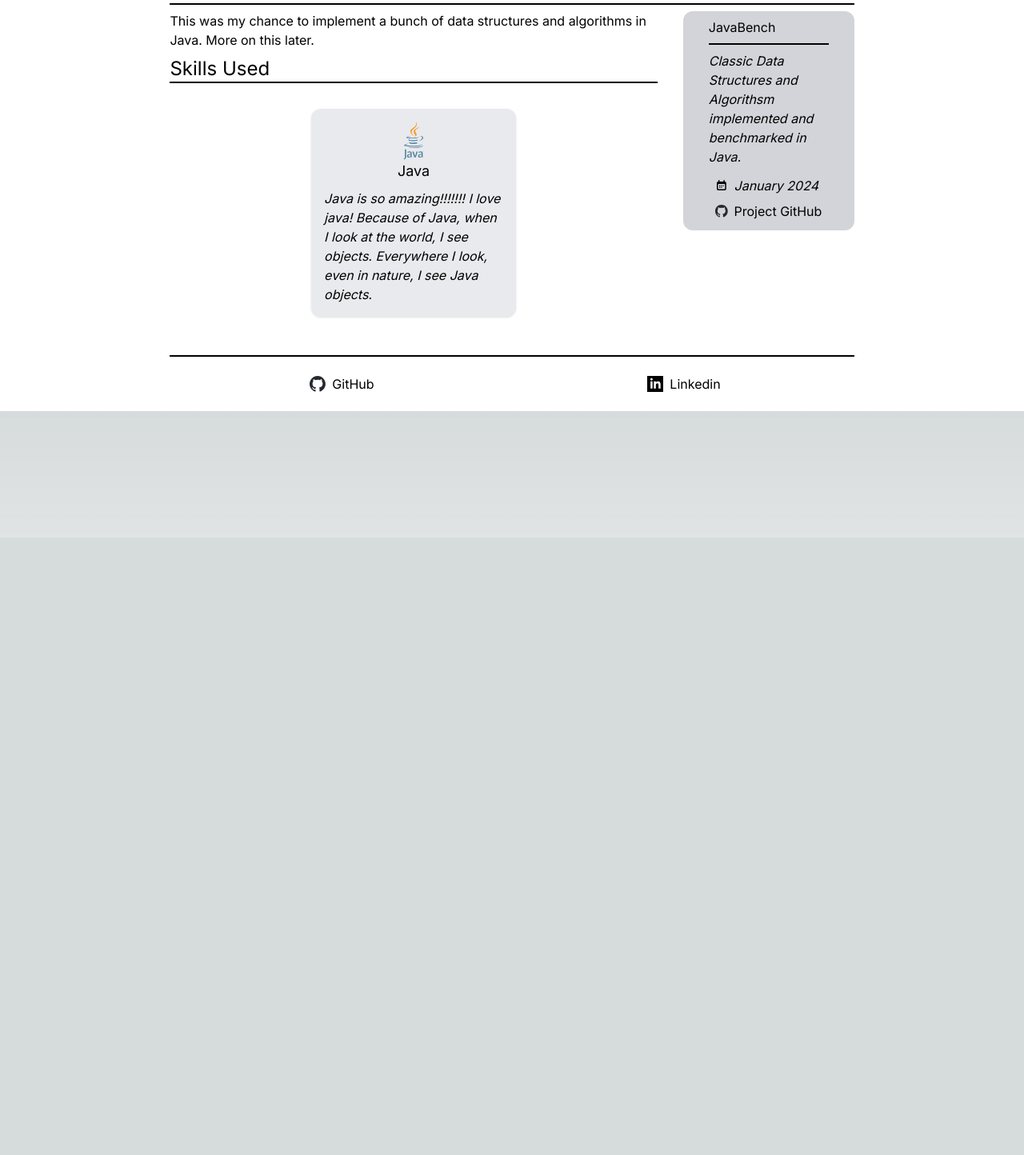
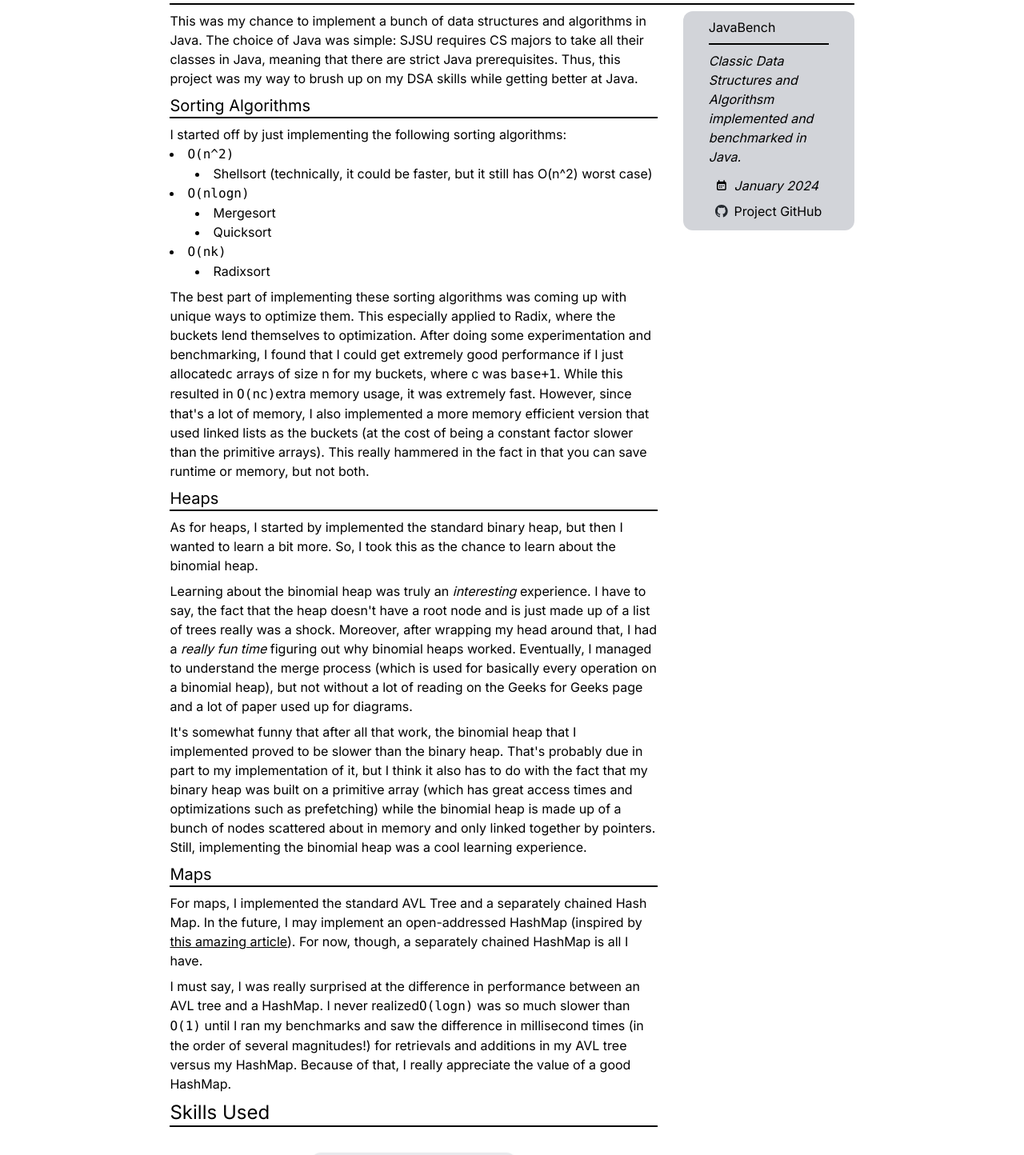
Before and after one commit to chrehall68/chrehall68.github.io, a Next.js app: page /projects/javabench in a window 1280 px wide. Shown: the part 128-1572 px from the top of the page at 80% size. Before the commit the page ends 800 px from the top, so only its background shows below. Built offline with nearby package versions, Linux system fonts and the light colour scheme.

Commit message:
flush out javabench

```diff
--- a/app/page.tsx
+++ b/app/page.tsx
@@ -106,7 +106,8 @@ export default function Home() {
   return <Content useLoader={true} pre={() => UnderlinedTypeAnimation("I make ", ["embedded firmware", "applications", "CLI scripts", "artificial intelligence", "tomorrow's software"])}>
     < HeadedContainer title="Hi there" className="py-10" >
       <p className="pb-2">
-        You&apos;ve reached my website! Here, you can learn all about me, my projects, and my accomplishments.
+        You&apos;ve reached my website! I&apos;m Eliot Hall (or chrehall68 in my socials).
+        Here, you can learn all about me, my projects, and my accomplishments.
         You can also access my resume and socials (located at the bottom of this page).
       </p>
       <p>
--- a/app/projects/javabench/page.tsx
+++ b/app/projects/javabench/page.tsx
@@ -1,13 +1,78 @@
 import { Blog, Skill, SkillsUsed } from "@/components/Blog";
+import { HeadedContainer } from "@/components/HeadedContainer";
+import Link from "next/link";
 
 export default function Page() {
     return <Blog title="JavaBench" dates="January 2024" brief="Classic Data Structures and Algorithsm implemented and benchmarked in Java." github="https://github.com/chrehall68/javabench">
         <p className="pb-2">
-            This was my chance to implement a bunch of data structures and algorithms in Java. More on this later.
+            This was my chance to implement a bunch of data structures and algorithms in Java.
+            The choice of Java was simple: SJSU requires CS majors to take all their classes in Java,
+            meaning that there are strict Java prerequisites. Thus, this project was my way to brush
+            up on my DSA skills while getting better at Java.
         </p>
 
+        <HeadedContainer title="Sorting Algorithms" textSize="text-xl">
+            <div className="pb-2">
+                <p>
+                    I started off by just implementing the following sorting algorithms:
+                </p>
+                <li><code>O(n^2)</code></li>
+                <li className="pl-8">Shellsort (technically, it could be faster, but it still has O(n^2) worst case)</li>
+                <li><code>O(nlogn)</code></li>
+                <li className="pl-8">Mergesort</li>
+                <li className="pl-8">Quicksort</li>
+                <li><code>O(nk)</code></li>
+                <li className="pl-8">Radixsort</li>
+            </div>
+
+            <p className="pb-2">
+                The best part of implementing these sorting algorithms was coming up with unique ways to optimize them.
+                This especially applied to Radix, where the buckets lend themselves to optimization. After doing some
+                experimentation and benchmarking, I found that I could get extremely good performance if I just allocated
+                <code>c</code> arrays of size n for my buckets, where c was <code>base+1</code>. While this resulted in <code>O(nc)</code>
+                extra memory usage, it was extremely fast. However, since that&apos;s a lot of memory, I also implemented a more
+                memory efficient version that used linked lists as the buckets (at the cost of being a constant factor slower
+                than the primitive arrays). This really hammered in the fact in that you can save runtime or memory, but not both.
+            </p>
+        </HeadedContainer>
+
+        <HeadedContainer title="Heaps" textSize="text-xl">
+            <p className="pb-2">
+                As for heaps, I started by implemented the standard binary heap, but then I wanted to learn a bit more.
+                So, I took this as the chance to learn about the binomial heap.
+            </p>
+            <p className="pb-2">
+                Learning about the binomial heap was truly an <i>interesting</i> experience. I have to say, the fact that
+                the heap doesn&apos;t have a root node and is just made up of a list of trees really was a shock. Moreover,
+                after wrapping my head around that, I had a <i>really fun time</i> figuring out why binomial heaps worked.
+                Eventually, I managed to understand the merge process (which is used for basically every operation on a binomial heap),
+                but not without a lot of reading on the Geeks for Geeks page and a lot of paper used up for diagrams.
+            </p>
+            <p className="pb-2">
+                It&apos;s somewhat funny that after all that work, the binomial heap that I implemented proved to be slower than the
+                binary heap. That&apos;s probably due in part to my implementation of it, but I think it also has to do with the fact
+                that my binary heap was built on a primitive array (which has great access times and optimizations such as prefetching)
+                while the binomial heap is made up of a bunch of nodes scattered about in memory and only linked together by pointers.
+                Still, implementing the binomial heap was a cool learning experience.
+            </p>
+        </HeadedContainer>
+
+        <HeadedContainer title="Maps" textSize="text-xl">
+            <p className="pb-2">
+                For maps, I implemented the standard AVL Tree and a separately chained Hash Map. In the future, I may implement
+                an open-addressed HashMap (inspired by <Link href="https://thenumb.at/Hashtables/" className="underline">this amazing article</Link>).
+                For now, though, a separately chained HashMap is all I have.
+            </p>
+            <p className="pb-2">
+                I must say, I was really surprised at the difference in performance between an AVL tree and a HashMap. I never realized
+                <code>O(logn)</code> was so much slower than <code>O(1)</code> until I ran my benchmarks and
+                saw the difference in millisecond times (in the order of several magnitudes!) for retrievals and additions in my AVL tree
+                versus my HashMap. Because of that, I really appreciate the value of a good HashMap.
+            </p>
+        </HeadedContainer>
+
         <SkillsUsed>
-            <Skill name="Java" img="/java.svg" brief="Java is so amazing!!!!!!! I love java! Because of Java, when I look at the world, I see objects. Everywhere I look, even in nature, I see Java objects." />
+            <Skill name="Java" img="/java.svg" brief="What other language would I use? Java may not be the fastest language, but it sure has a versatile Collections framework that allowed me to write very clean code." />
         </SkillsUsed>
     </Blog>
 }
```
